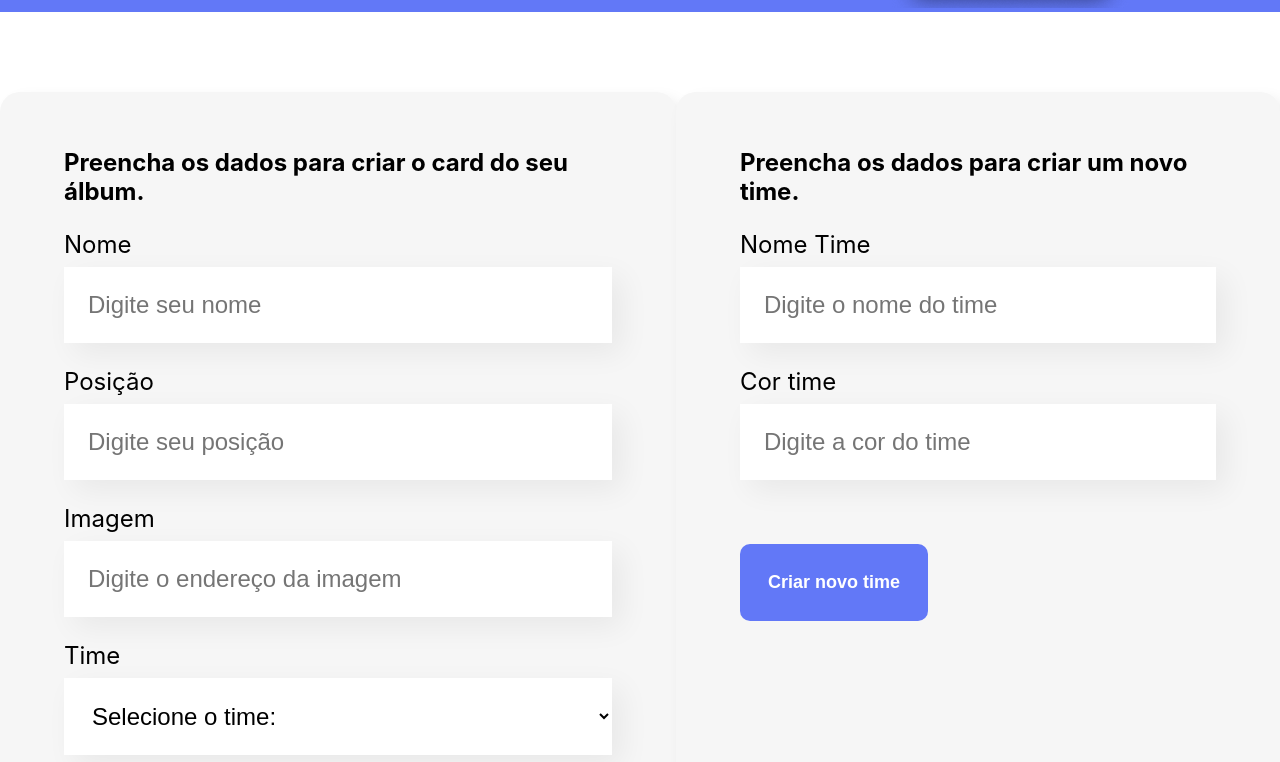
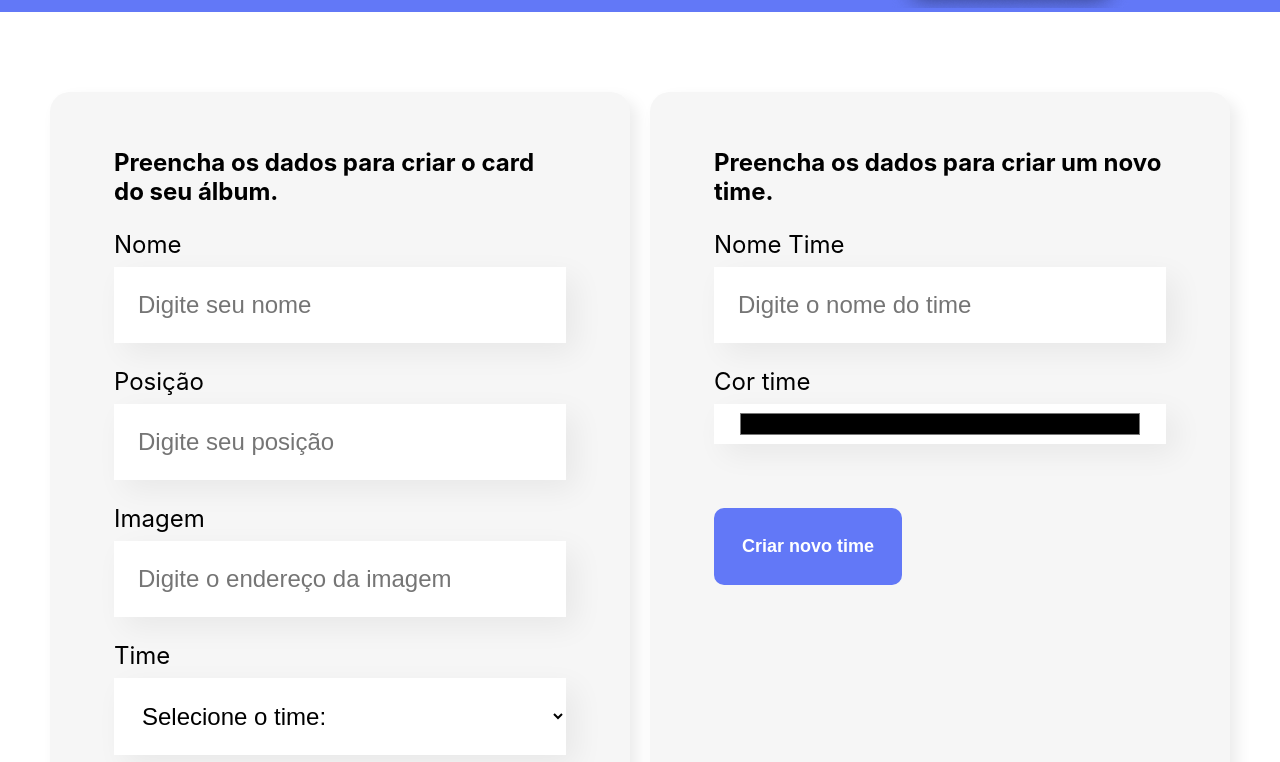
Before and after one commit to alan004/React--Estudos, a React (Create React App) app in the folder alura-organo/: page / in a window 1280 px wide. Shown: the part 478-1240 px from the top of the page. Built offline with nearby package versions, Linux system fonts and the light colour scheme.

Commit message:
feat: input tipo cor

```diff
--- a/alura-organo/src/componentes/Formulario/Formulario.css
+++ b/alura-organo/src/componentes/Formulario/Formulario.css
@@ -1,11 +1,14 @@
 .formulario {
   display: flex;
+  gap: 20px;
+  flex-wrap: wrap;
   justify-content: center;
-  margin: 80px 0;
+  margin: 80px 50px;
 }
 
 .formulario form {
   max-width: 80%;
+  flex: 1;
   border-radius: 1.25rem;
   background: #f6f6f6;
   box-shadow: 7px 7px 15px 0px rgba(0, 0, 0, 0.08);
--- a/alura-organo/src/componentes/Formulario/index.js
+++ b/alura-organo/src/componentes/Formulario/index.js
@@ -1,5 +1,5 @@
 import "./Formulario.css";
-import InputTexto from "../inputTexto";
+import Input from "../Input";
 import DropDown from "../DropDown";
 import Btn from "../btn";
 import { useState } from "react";
@@ -29,9 +29,9 @@ const Formulario = (props) => {
     <section className="formulario">
       <form onSubmit={onSave}>
         <h2>Preencha os dados para criar o card do seu álbum.</h2>
-        <InputTexto required={true} label="Nome" placeholder="Digite seu nome" valor={nome} naAlteracao={valor => setNome(valor)} />
-        <InputTexto required={true} label="Posição" placeholder="Digite seu posição" valor={posicao} naAlteracao={valor => setPosicao(valor)} />
-        <InputTexto required={true} label="Imagem" placeholder="Digite o endereço da imagem" valor={imagem} naAlteracao={valor => setImagem(valor)} />
+        <Input required={true} label="Nome" placeholder="Digite seu nome" valor={nome} naAlteracao={valor => setNome(valor)} />
+        <Input required={true} label="Posição" placeholder="Digite seu posição" valor={posicao} naAlteracao={valor => setPosicao(valor)} />
+        <Input required={true} label="Imagem" placeholder="Digite o endereço da imagem" valor={imagem} naAlteracao={valor => setImagem(valor)} />
         <DropDown required={true} itens={props.times} label="Time" valor={time} naAlteracao={valor => setTime(valor)} />
         <Btn>Criar Figurinha</Btn>
       </form>
@@ -43,8 +43,8 @@ const Formulario = (props) => {
       }
       }>
         <h2>Preencha os dados para criar um novo time.</h2>
-        <InputTexto required={true} label="Nome Time" placeholder="Digite o nome do time" valor={nomeTime} naAlteracao={valor => setNomeTime(valor)} />
-        <InputTexto required={true} label="Cor time" placeholder="Digite a cor do time" valor={corTime} naAlteracao={valor => setCorTime(valor)} />
+        <Input required={true} label="Nome Time" placeholder="Digite o nome do time" valor={nomeTime} naAlteracao={valor => setNomeTime(valor)} />
+        <Input type='color' required={true} label="Cor time" placeholder="Digite a cor do time" valor={corTime} naAlteracao={valor => setCorTime(valor)} />
         <Btn>Criar novo time</Btn>
       </form>
     </section>
--- a/alura-organo/src/componentes/inputTexto/InputTexto.css
+++ b/alura-organo/src/componentes/Input/Input.css
@@ -1,14 +1,14 @@
-.input-texto {
+.input {
   margin: 24px 0;
 }
 
-.input-texto label {
+.input label {
   display: block;
   margin-bottom: 8px;
   font-size: 24px;
 }
 
-.input-texto input {
+.input input {
   background-color: #fff;
   box-shadow: 10px 10px 30px 0px #0000000f;
   width: 100%;
@@ -17,3 +17,8 @@
   padding: 24px;
   box-sizing: border-box;
 }
+
+.input-color input {
+  height: 40px;
+  padding: 5px 24px;
+}
--- /dev/null
+++ b/alura-organo/src/componentes/Input/index.js
@@ -0,0 +1,17 @@
+import "./Input.css";
+
+const Input = ({label, valor, required, type = 'text', placeholder, naAlteracao}) => {
+
+  const valorDigitado = (e) => {
+    naAlteracao(e.target.value)
+  }
+
+  return (
+    <div className={`input input-${type}`}>
+      <label>{label}</label>
+      <input type={type} value={valor} onChange={valorDigitado} required={required} placeholder={placeholder} />
+    </div>
+  );
+};
+
+export default Input;
--- a/alura-organo/src/componentes/inputTexto/index.js
+++ /dev/null
@@ -1,17 +0,0 @@
-import "./InputTexto.css";
-
-const InputTexto = (props) => {
-
-  const valorDigitado = (e) => {
-    props.naAlteracao(e.target.value)
-  }
-
-  return (
-    <div className="input-texto">
-      <label>{props.label}</label>
-      <input value={props.valor} onChange={valorDigitado} required={props.required} placeholder={props.placeholder} />
-    </div>
-  );
-};
-
-export default InputTexto;
```
